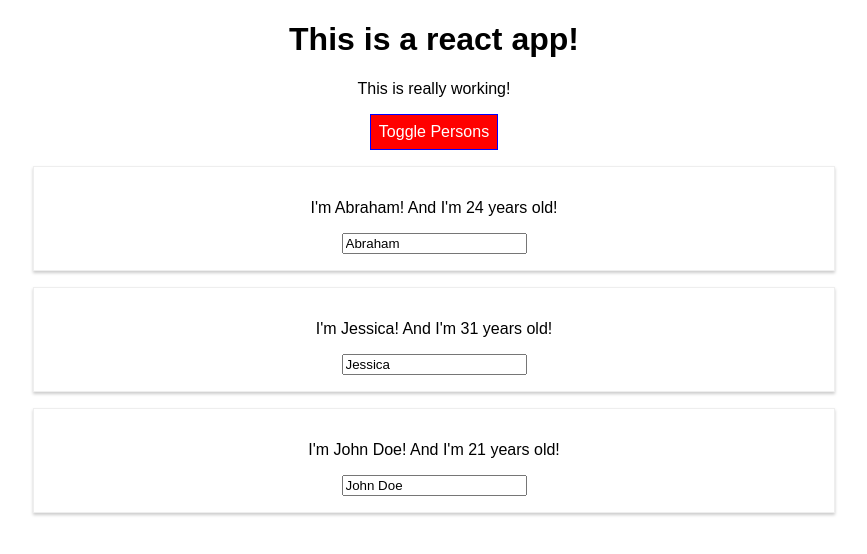
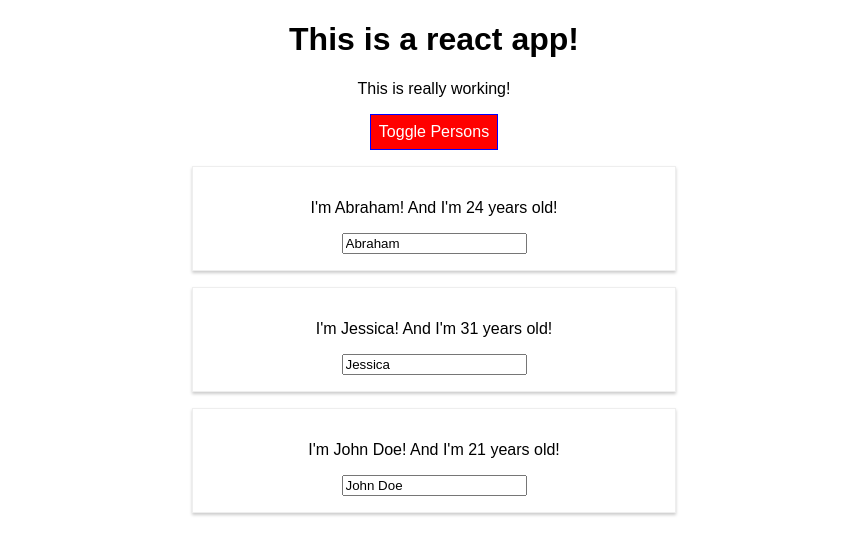
Before and after one commit to martinezabraham194/ReactTutorials, a React (Create React App) app: page / in a window 1280 px wide. Both pictures are taken after a click on the button "Toggle Persons". Shown: the top 554 px of the page, without its empty margins (206-1073 px from the left). Built offline with nearby package versions, Linux system fonts and the light colour scheme.

Commit message:
Used medio query and style root for styling application.

```diff
--- a/src/App.js
+++ b/src/App.js
@@ -1,6 +1,6 @@
 import React, { Component } from 'react';
 import logo from './logo.svg';
-import Radium from 'radium';
+import Radium, { StyleRoot } from 'radium';
 
 import './App.css';
 import Person from './Person/Person';
@@ -91,6 +91,7 @@
     }
 
     return (
+      <StyleRoot>
         <div className="App">
           <h1>This is a react app!</h1>
           <p className={classes.join(' ')} >This is really working!</p>
@@ -99,6 +100,7 @@
             onClick={this.togglePersonsHandler}>Toggle Persons</button>
           {persons}
         </div>
+      </StyleRoot>
     );
   }
 }
--- a/src/Person/Person.js
+++ b/src/Person/Person.js
@@ -4,12 +4,21 @@
 
 import './Person.css';
 
-const person = (props) => (
-    <div className="Person">
-        <p onClick={props.click}>I'm {props.name}! And I'm {props.age} years old!</p>
-        <p>{props.children}</p>
-        <input type="text"  onChange={props.changed} value={props.name}/>
-    </div>
-)
+const person = (props) => {
+
+    const style = {
+        '@media (min-width: 500px)': {
+            width: '450px'
+        }
+    }
+
+    return (
+        <div className="Person" style={style}>
+            <p onClick={props.click}>I'm {props.name}! And I'm {props.age} years old!</p>
+            <p>{props.children}</p>
+            <input type="text"  onChange={props.changed} value={props.name}/>
+        </div>
+    );
+}
 
 export default Radium(person);
```
Lines whose indentation alone changed are shown as unchanged.
